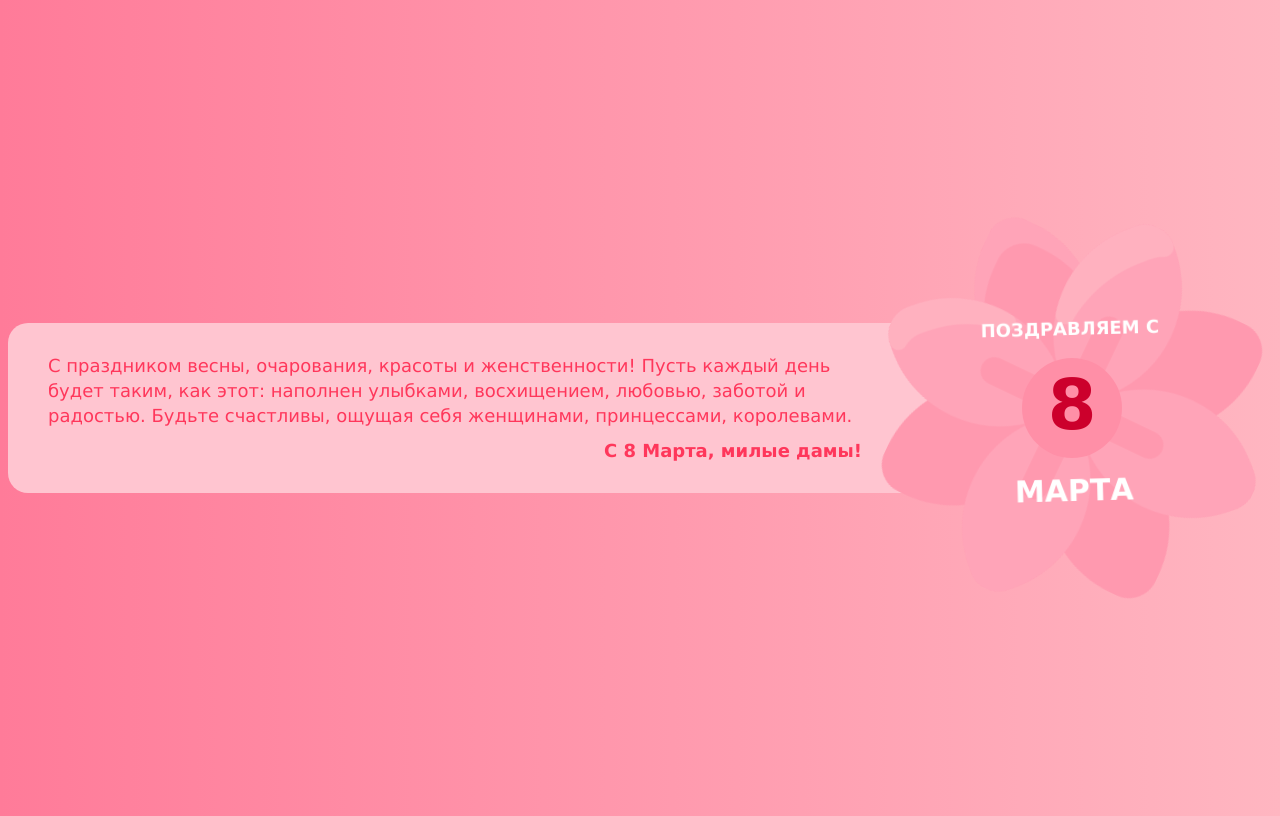
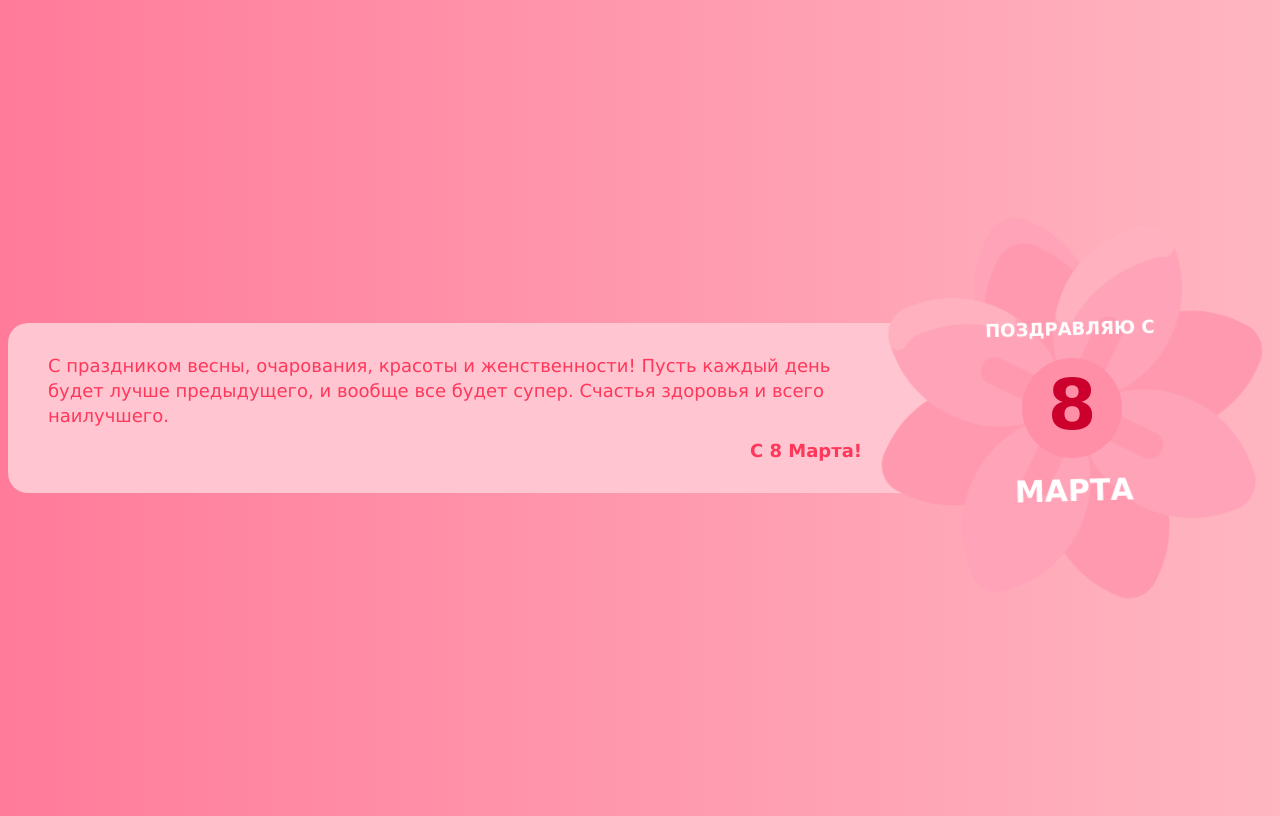
Before and after one commit to neojelll/neojelll, a plain HTML site: page index.html in a window 1280 px wide. Drawn offline with Linux system fonts and the light colour scheme.

Commit message:
refactor: text

```diff
--- a/index.html
+++ b/index.html
@@ -13,10 +13,9 @@
 			</div>
 			<div class="message-text">
 				С праздником весны, очарования, красоты и женственности! Пусть каждый
-				день будет таким, как этот: наполнен улыбками, восхищением, любовью,
-				заботой и радостью. Будьте счастливы, ощущая себя женщинами,
-				принцессами, королевами.
-				<b>С 8 Марта, милые дамы!</b>
+				день будет лучше предыдущего, и вообще все будет супер. Счастья здоровья
+				и всего наилучшего.
+				<b>С 8 Марта!</b>
 			</div>
 		</div>
 	</body>
--- a/styles.css
+++ b/styles.css
@@ -69,7 +69,7 @@ body {
 	font-weight: bold;
 }
 .message::before {
-	content: 'Поздравляем с';
+	content: 'Поздравляю с';
 	color: white;
 	white-space: nowrap;
 	font-size: 18px;
```
